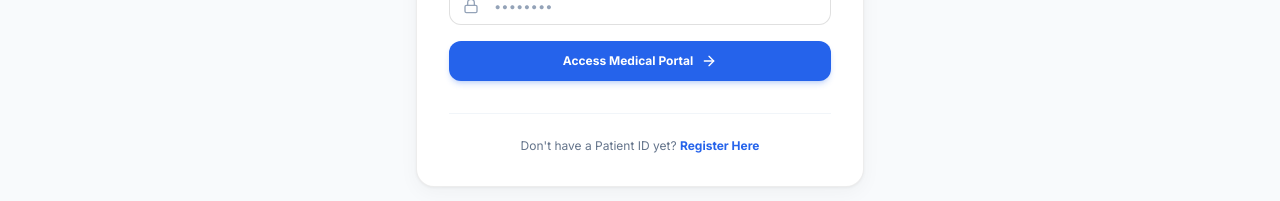
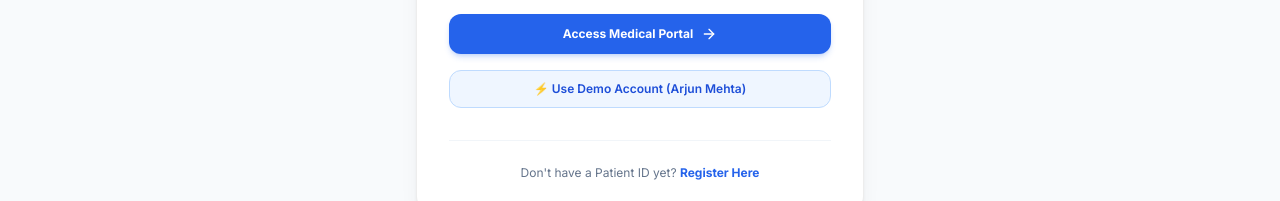
Before and after one commit to yashmittal646/medcord, a React (Vite) app in the folder client/: page /patient/login in a window 1280 px wide. Shown: the part 440-641 px from the top of the page. Built offline with nearby package versions, Linux system fonts and the light colour scheme; no server answers.

Commit message:
fix(auth): prevent role cross-pollution between patient and doctor portals and add 1-click demo accounts

```diff
--- a/client/src/pages/auth/DoctorLogin.tsx
+++ b/client/src/pages/auth/DoctorLogin.tsx
@@ -9,8 +9,14 @@ export const DoctorLogin: React.FC = () => {
   const [error, setError] = useState<string | null>(null);
   const [isSubmitting, setIsSubmitting] = useState(false);
 
-  const { login } = useAuth();
+  const { login, logout } = useAuth();
   const navigate = useNavigate();
+
+  const handleFillDemo = () => {
+    setEmail('demo.doctor@asynchealth.dev');
+    setPassword('Demo@1234');
+    setError(null);
+  };
 
   const handleSubmit = async (e: React.FormEvent) => {
     e.preventDefault();
@@ -20,7 +26,8 @@ export const DoctorLogin: React.FC = () => {
     try {
       const data = await login({ email, password });
       if (data.user.role !== 'DOCTOR') {
-        setError('This account is registered as a Patient. Please use the Patient Login portal.');
+        logout();
+        setError('This account is registered as a Patient. Please use the Patient Login portal, or sign in with verified Doctor credentials (e.g. demo.doctor@asynchealth.dev).');
         return;
       }
       navigate('/doctor/dashboard');
@@ -103,6 +110,15 @@ export const DoctorLogin: React.FC = () => {
               </>
             )}
           </button>
+
+          {/* Quick Demo Doctor Button */}
+          <button
+            type="button"
+            onClick={handleFillDemo}
+            className="w-full py-2.5 px-3 bg-indigo-50 hover:bg-indigo-100 text-indigo-700 font-semibold text-xs rounded-xl border border-indigo-200 transition-all flex items-center justify-center gap-1.5"
+          >
+            <span>⚡ Use Demo Account (Dr. Priya Sharma)</span>
+          </button>
         </form>
 
         <div className="mt-8 pt-6 border-t border-slate-100 text-center text-xs text-slate-500">
--- a/client/src/pages/auth/PatientLogin.tsx
+++ b/client/src/pages/auth/PatientLogin.tsx
@@ -9,11 +9,17 @@ export const PatientLogin: React.FC = () => {
   const [error, setError] = useState<string | null>(null);
   const [isSubmitting, setIsSubmitting] = useState(false);
 
-  const { login } = useAuth();
+  const { login, logout } = useAuth();
   const navigate = useNavigate();
   const location = useLocation();
 
   const from = (location.state as any)?.from?.pathname || '/patient/dashboard';
+
+  const handleFillDemo = () => {
+    setEmail('demo.patient@asynchealth.dev');
+    setPassword('Demo@1234');
+    setError(null);
+  };
 
   const handleSubmit = async (e: React.FormEvent) => {
     e.preventDefault();
@@ -22,11 +28,12 @@ export const PatientLogin: React.FC = () => {
 
     try {
       const data = await login({ email, password });
-      if (data.user.role === 'DOCTOR') {
-        navigate('/doctor/dashboard');
-      } else {
-        navigate(from, { replace: true });
+      if (data.user.role !== 'PATIENT') {
+        logout();
+        setError('This account is registered as a Doctor. Please use the Physician Portal to sign in.');
+        return;
       }
+      navigate(from, { replace: true });
     } catch (err: any) {
       setError(err.message || 'Login failed. Please check your credentials.');
     } finally {
@@ -106,6 +113,15 @@ export const PatientLogin: React.FC = () => {
               </>
             )}
           </button>
+
+          {/* Quick Demo Patient Button */}
+          <button
+            type="button"
+            onClick={handleFillDemo}
+            className="w-full py-2.5 px-3 bg-blue-50 hover:bg-blue-100 text-blue-700 font-semibold text-xs rounded-xl border border-blue-200 transition-all flex items-center justify-center gap-1.5"
+          >
+            <span>⚡ Use Demo Account (Arjun Mehta)</span>
+          </button>
         </form>
 
         <div className="mt-8 pt-6 border-t border-slate-100 text-center text-xs text-slate-500">
--- a/client/src/pages/doctor/DoctorPatientLookupPage.tsx
+++ b/client/src/pages/doctor/DoctorPatientLookupPage.tsx
@@ -1,5 +1,6 @@
 import React, { useState, useEffect } from 'react';
 import { useSearchParams, useNavigate } from 'react-router-dom';
+import { useAuth } from '../../context/AuthContext.js';
 import { api } from '../../services/api.js';
 import { IdentityBadge } from '../../components/common/IdentityBadge.js';
 import {
@@ -10,9 +11,11 @@ import {
   ArrowRight,
   Loader2,
   Info,
+  UserCheck,
 } from 'lucide-react';
 
 export const DoctorPatientLookupPage: React.FC = () => {
+  const { user, logout } = useAuth();
   const [searchParams] = useSearchParams();
   const navigate = useNavigate();
   const [patientId, setPatientId] = useState(searchParams.get('id') || '');
@@ -108,9 +111,29 @@ export const DoctorPatientLookupPage: React.FC = () => {
         </div>
 
         {error && (
-          <div className="p-3 bg-rose-50 border border-rose-200 rounded-xl text-rose-700 text-xs flex items-center gap-2">
-            <AlertTriangle className="w-4 h-4 shrink-0 text-rose-600" />
-            {error}
+          <div className="p-4 bg-rose-50 border border-rose-200 rounded-2xl text-rose-700 text-xs space-y-2">
+            <div className="flex items-center gap-2 font-bold text-rose-800">
+              <AlertTriangle className="w-4 h-4 shrink-0 text-rose-600" />
+              <span>{error.includes('Role \'PATIENT\'') ? 'Authorization Role Mismatch' : error}</span>
+            </div>
+            {error.includes('Role \'PATIENT\'') ? (
+              <div className="space-y-2">
+                <p className="text-rose-700 text-[11px] leading-relaxed">
+                  Your active session is currently signed in as a <strong>Patient</strong> ({user?.name || 'Arjun Mehta'}). Patient lookup requires a verified <strong>Doctor credential</strong> (such as Dr. Priya Sharma).
+                </p>
+                <button
+                  type="button"
+                  onClick={() => {
+                    logout();
+                    navigate('/doctor/login');
+                  }}
+                  className="inline-flex items-center gap-1.5 px-3 py-1.5 bg-rose-600 hover:bg-rose-700 text-white font-bold text-xs rounded-xl shadow-xs transition-colors"
+                >
+                  <UserCheck className="w-3.5 h-3.5" />
+                  <span>Switch to Doctor Account (Dr. Priya Sharma)</span>
+                </button>
+              </div>
+            ) : null}
           </div>
         )}
 
```
